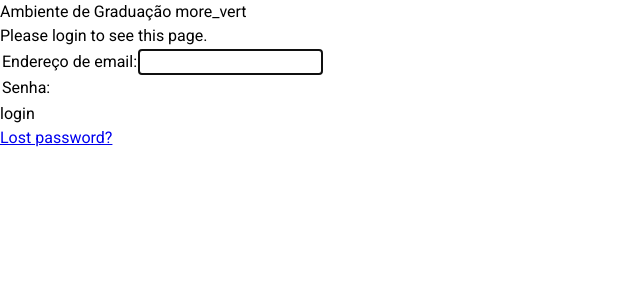
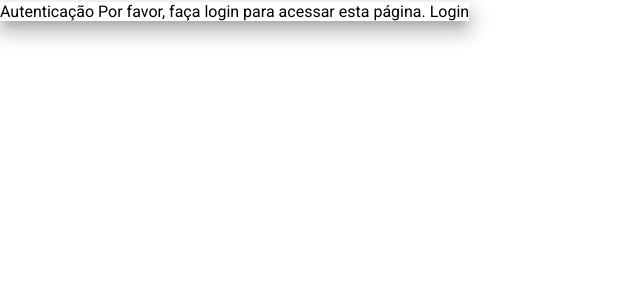
Before and after one commit to patrickporto/elearning, a Django app: page /accounts/login/?next=/ in a window 1280 px wide. Shown: the top 300 px of the page, without its empty margins (0-640 px from the left). Run offline with Django 3.2, Linux system fonts and the light colour scheme; some libraries are stand-ins or nearby versions.

Commit message:
Remove a barra superior do login

```diff
--- a/ava/common/templates/base.html
+++ b/ava/common/templates/base.html
@@ -13,17 +13,8 @@
 <body>
     <main id="app">
         <v-app>
-            <v-toolbar dark color="primary">
-                <v-toolbar-side-icon></v-toolbar-side-icon>
-                <v-toolbar-title class="white--text">Ambiente de Graduação</v-toolbar-title>
-                <v-spacer></v-spacer>
-                <v-btn icon>
-                    <v-icon>more_vert</v-icon>
-                </v-btn>
-            </v-toolbar>
-            <v-container fluid>
-                {% block content %}{% endblock %}
-            </v-container>
+        {% block main %}
+        {% endblock %}
         </v-app>
     </main>
     {% compress js %}
--- a/ava/common/templates/registration/login.html
+++ b/ava/common/templates/registration/login.html
@@ -1,38 +1,43 @@
 {% extends "base.html" %}
 
-{% block content %}
+{% block main %}
+    <v-layout align-center justify-center>
+        <v-flex xs12 sm8 md4>
+            <v-card class="elevation-12">
 
-{% if form.errors %}
-<p>Your username and password didn't match. Please try again.</p>
-{% endif %}
-
+            <v-toolbar dark color="primary">
+                <v-toolbar-title>Autenticação</v-toolbar-title>
+            </v-toolbar>
+            <v-card-text>
+                <v-form id="form-login" method="post" action="{% url 'login' %}">
                     {% if next %}
                         {% if user.is_authenticated %}
-    <p>Your account doesn't have access to this page. To proceed,
-    please login with an account that has access.</p>
+                        <v-alert :value="true" type="warning">
+                            Você não pode acessar esta página. Por favor, faça login com um
+                            usuário que pode acessá-la
+                        </v-alert>
                         {% else %}
-    <p>Please login to see this page.</p>
+                        <v-alert :value="true" type="warning">
+                            Por favor, faça login para acessar esta página.
+                        </v-alert>
                         {% endif %}
                     {% endif %}
-
-<form method="post" action="{% url 'login' %}">
+                    {% if form.errors %}
+                    <v-alert :value="true" type="error">
+                        Seu usuário e senha não são válidos. Por favor, tente novamente.
+                    </v-alert>
+                    {% endif %}
                     {% csrf_token %}
-<table>
-<tr>
-    <td>{{ form.username.label_tag }}</td>
-    <td>{{ form.username }}</td>
-</tr>
-<tr>
-    <td>{{ form.password.label_tag }}</td>
-    <td>{{ form.password }}</td>
-</tr>
-</table>
-
-<input type="submit" value="login" />
+                    <v-text-field prepend-icon="person" name="username" label="E-mail" type="email"></v-text-field>
+                    <v-text-field id="password" prepend-icon="lock" name="password" label="Password" type="password"></v-text-field>
                     <input type="hidden" name="next" value="{{ next }}" />
-</form>
-
-{# Assumes you setup the password_reset view in your URLconf #}
-<p><a href="{% url 'password_reset' %}">Lost password?</a></p>
-
+                </v-form>
+            </v-card-text>
+            <v-card-actions>
+                <v-spacer></v-spacer>
+                <v-btn color="primary" type="submit" form="form-login">Login</v-btn>
+            </v-card-actions>
+            </v-card>
+        </v-flex>
+        </v-layout>
 {% endblock %}
--- a/ava/messenger/templates/messenger/room.html
+++ b/ava/messenger/templates/messenger/room.html
@@ -1,4 +1,4 @@
-{% extends "base.html" %}
+{% extends "base_site.html" %}
 {% load compress %}
 {% load static %}
 
```
Also changed, not shown: ava/common/templates/base_site.html (added, +15 -0 lines). Lines whose indentation alone changed are shown as unchanged.
